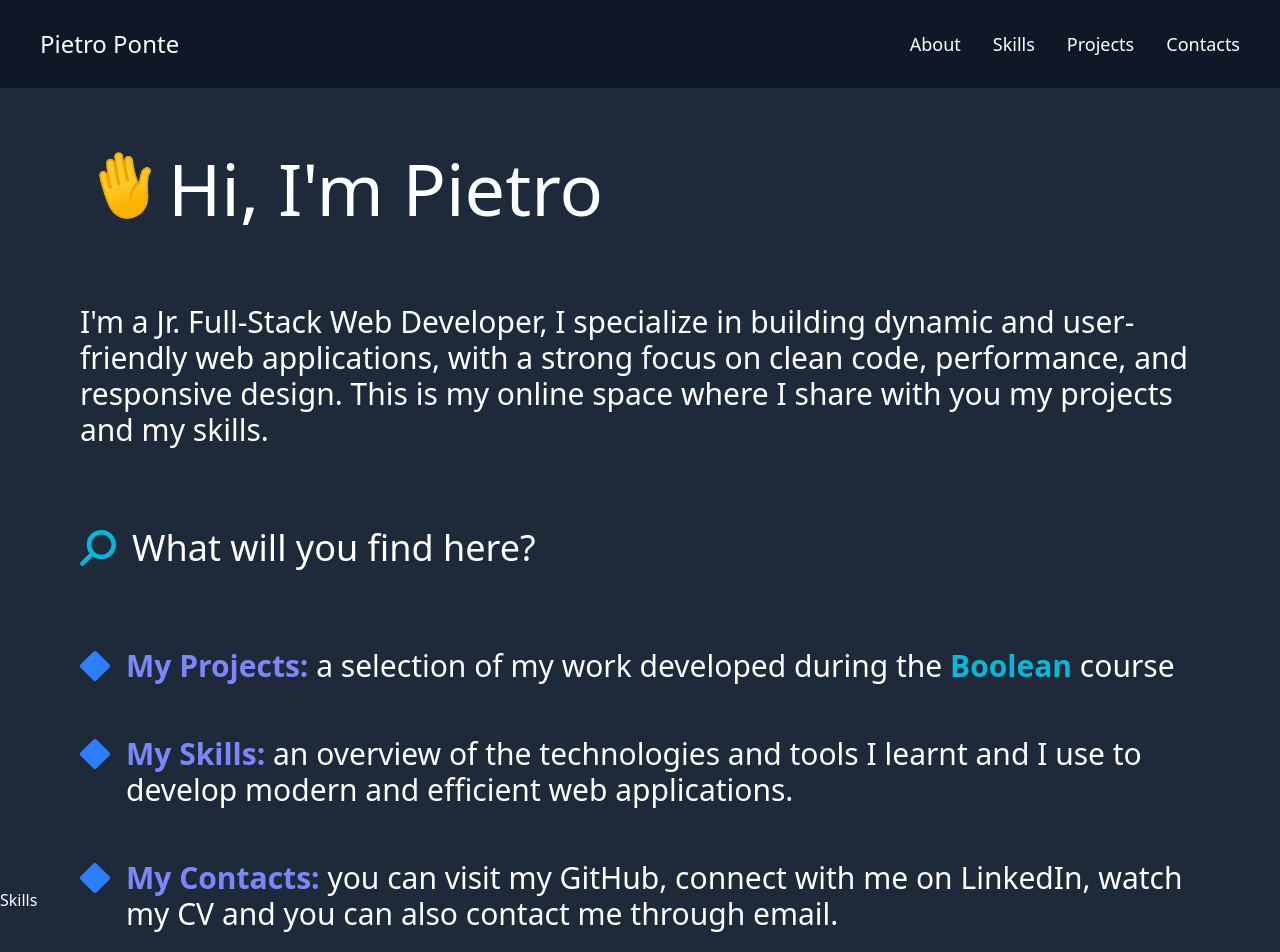
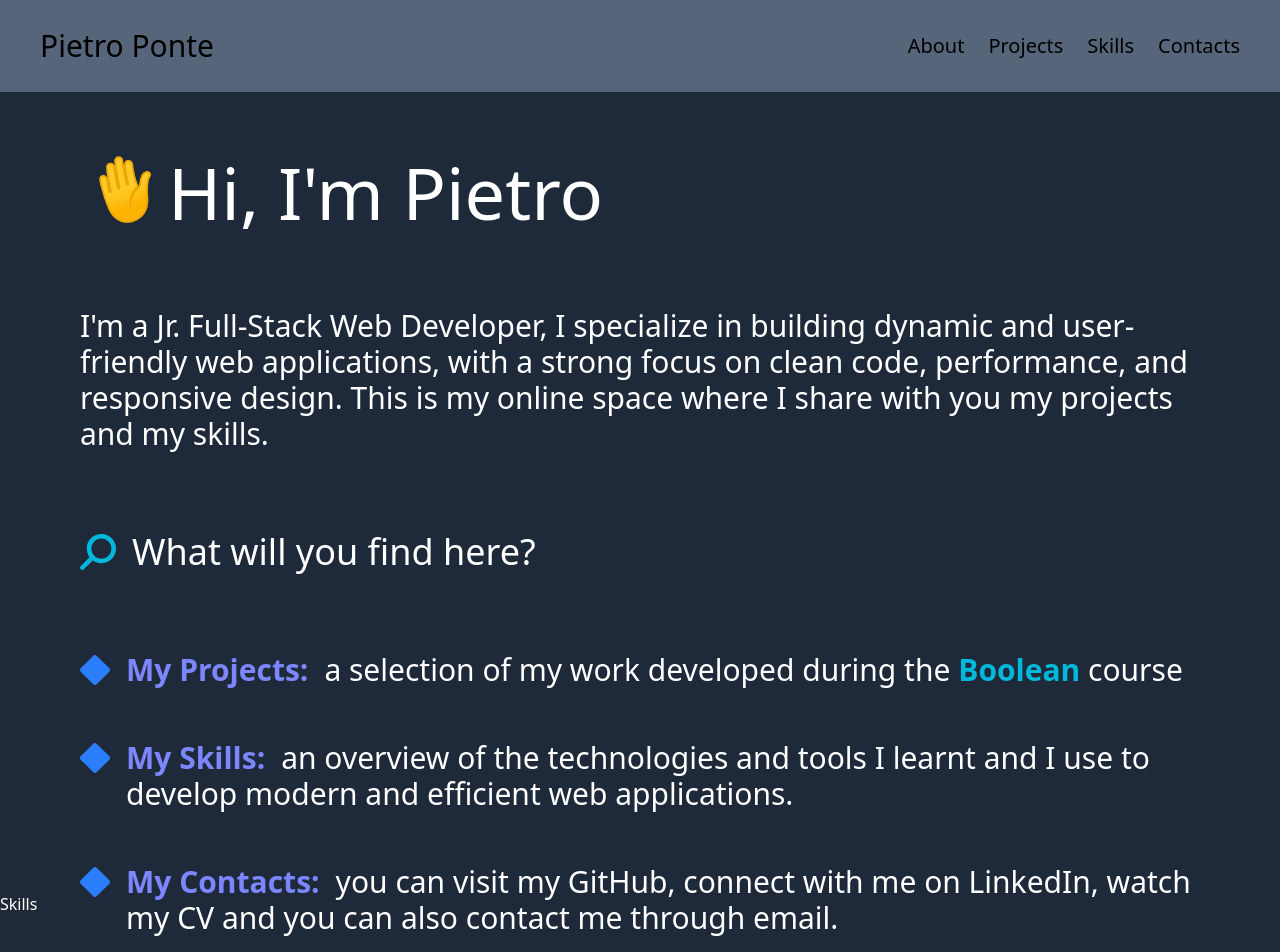
Before and after one commit to Pietroo03/MyPortfolio, a React (Vite) app: page / in a window 1280 px wide. Shown: the top 952 px of the page. Built offline with nearby package versions, Linux system fonts and the light colour scheme.

Commit message:
add style to header and about section

```diff
--- a/src/Components/About.jsx
+++ b/src/Components/About.jsx
@@ -20,13 +20,15 @@ export default function About() {
                         <span className='pl-4'>What will you find here?</span>
                     </div>
                     <ul>
-                        <li className='pb-13'>
-                            <FontAwesomeIcon icon={faDiamond} className='text-blue-500' />
-                            <div className='inline pl-4 '>
-                                <span className='font-bold text-indigo-400'>
-                                    <a href="#projects">My Projects: </a>
+                        <li className='pb-13 flex'>
+                            <div>
+                                <FontAwesomeIcon icon={faDiamond} className='text-blue-500' />
+                            </div>
+                            <div className='pl-4'>
+                                <span className='font-bold text-indigo-400 inline-block group transition-transform duration-500 ease-in-out hover:scale-105 transition duration-200 ease-in-out'>
+                                    <a href="#projects" className="bg-left-bottom bg-gradient-to-r from-indigo-400 to-indigo-400 bg-[length:0%_2px] bg-no-repeat group-hover:bg-[length:100%_2px] transition-all duration-500 ease-out ">My Projects:</a>
                                 </span>
-                                <span>a selection of my work developed during the <strong className='text-cyan-500'>Boolean</strong> course</span>
+                                <span className='pl-4'>a selection of my work developed during the <strong className='text-cyan-500'>Boolean</strong> course</span>
                             </div>
                         </li>
                         <li className='pb-13 flex'>
@@ -34,10 +36,10 @@ export default function About() {
                                 <FontAwesomeIcon icon={faDiamond} className='text-blue-500' />
                             </div>
                             <div className='pl-4'>
-                                <span className='font-bold text-indigo-400'>
-                                    <a href="#skills">My Skills: </a>
+                                <span className='font-bold text-indigo-400 inline-block group transition-transform duration-200 ease-in-out hover:scale-105 transition duration-500 ease-in-out'>
+                                    <a href="#skills" className="bg-left-bottom bg-gradient-to-r from-indigo-400 to-indigo-400 bg-[length:0%_2px] bg-no-repeat group-hover:bg-[length:100%_2px] transition-all duration-500 ease-out ">My Skills:</a>
                                 </span>
-                                <span>an overview of the technologies and tools I learnt and I use to develop modern and efficient web applications.</span>
+                                <span className='pl-4'>an overview of the technologies and tools I learnt and I use to develop modern and efficient web applications.</span>
                             </div>
 
                         </li>
@@ -46,18 +48,13 @@ export default function About() {
                                 <FontAwesomeIcon icon={faDiamond} className='text-blue-500' />
                             </div>
                             <div className='pl-4'>
-                                <span className='font-bold text-indigo-400'>
-                                    <a href="#contacts">My Contacts: </a>
+                                <span className='font-bold text-indigo-400 inline-block group transition-transform duration-200 ease-in-out hover:scale-105 transition duration-500 ease-in-out'>
+                                    <a href="#contacts" className="bg-left-bottom bg-gradient-to-r from-indigo-400 to-indigo-400 bg-[length:0%_2px] bg-no-repeat group-hover:bg-[length:100%_2px] transition-all duration-500 ease-out ">My Contacts:</a>
                                 </span>
-                                <span>you can visit my GitHub, connect with me on LinkedIn, watch my CV and you can also contact me through email.</span>
+                                <span className='pl-4'>you can visit my GitHub, connect with me on LinkedIn, watch my CV and you can also contact me through email.</span>
                             </div>
                         </li>
                     </ul>
-                </div>
-                <div className='text-center text-3xl pt-8 '>
-                    <button className='rounded-full bg-indigo-800 hover:scale-125 transition duration-200 ease-in-out' style={{ width: '40px', height: '40px' }}>
-                        <a href="#skills">↓</a>
-                    </button>
                 </div>
             </section >
 
--- a/src/Components/Header.jsx
+++ b/src/Components/Header.jsx
@@ -3,25 +3,25 @@ export default function Header() {
     return (
         <>
 
-            <header className="flex justify-between items-center py-7 px-4 text-lg bg-gray-900 text-white sticky top-0 right-0 left-0">
+            <header className="flex justify-between items-center py-7 px-4 text-xl bg-slate-600/90 text-black sticky top-0 right-0 left-0">
 
-                <div className="text-2xl ml-6 group hover:text-cyan-500 transition duration-200 ease-in-out">
-                    <a href="/" className="bg-left-bottom bg-gradient-to-r from-cyan-500 to-cyan-500 bg-[length:0%_2px] bg-no-repeat group-hover:bg-[length:100%_2px] transition-all duration-500 ease-out">Pietro Ponte</a>
+                <div className="text-3xl ml-6 group hover:text-blue-400 transition duration-200 ease-in-out hover:scale-120 transition duration-500 ease-in-out">
+                    <a href="/" className="bg-left-bottom bg-gradient-to-r from-blue-400 to-blue-400 bg-[length:0%_2px] bg-no-repeat group-hover:bg-[length:100%_2px] transition-all duration-500 ease-out">Pietro Ponte</a>
                 </div>
 
-                <nav className="justify-between ">
-                    <a href="#about" className="group hover:text-cyan-500 transition duration-200 ease-in-out">
-                        <span className="bg-left-bottom bg-gradient-to-r from-cyan-500 to-cyan-500 bg-[length:0%_2px] bg-no-repeat group-hover:bg-[length:100%_2px] transition-all duration-500 ease-out">About</span>
-                    </a>
-                    <a href="#skills" className="ml-8 group hover:text-cyan-500 transition duration-200 ease-in-out">
-                        <span className="bg-left-bottom bg-gradient-to-r from-cyan-500 to-cyan-500 bg-[length:0%_2px] bg-no-repeat group-hover:bg-[length:100%_2px] transition-all duration-500 ease-out">Skills</span>
-                    </a>
-                    <a href="#projects" className="ml-8 group  hover:text-cyan-500 transition duration-200 ease-in-out">
-                        <span className="bg-left-bottom bg-gradient-to-r from-cyan-500 to-cyan-500 bg-[length:0%_2px] bg-no-repeat group-hover:bg-[length:100%_2px] transition-all duration-500 ease-out">Projects</span>
-                    </a>
-                    <a href="#contacts" className="ml-8 mr-6 group  hover:text-cyan-500 transition duration-200 ease-in-out">
-                        <span className="bg-left-bottom bg-gradient-to-r from-cyan-500 to-cyan-500 bg-[length:0%_2px] bg-no-repeat group-hover:bg-[length:100%_2px] transition-all duration-500 ease-out">Contacts</span>
-                    </a>
+                <nav className="flex items-center">
+                    <div className="group hover:text-blue-400 transition duration-200 ease-in-out hover:scale-120 transition duration-500 ease-in-out">
+                        <a href="#about" className="bg-left-bottom bg-gradient-to-r from-blue-400 to-blue-400 bg-[length:0%_2px] bg-no-repeat group-hover:bg-[length:100%_2px] transition-all duration-500 ease-out ">About</a>
+                    </div>
+                    <div className="ml-6 group hover:text-blue-400 transition duration-200 ease-in-out hover:scale-120 transition duration-500 ease-in-out">
+                        <a href="#projects" className="bg-left-bottom bg-gradient-to-r from-blue-400 to-blue-400 bg-[length:0%_2px] bg-no-repeat group-hover:bg-[length:100%_2px] transition-all duration-500 ease-out ">Projects</a>
+                    </div>
+                    <div className="ml-6 group hover:text-blue-400 transition duration-200 ease-in-out hover:scale-120 transition duration-500 ease-in-out">
+                        <a href="#skills" className="bg-left-bottom bg-gradient-to-r from-blue-400 to-blue-400 bg-[length:0%_2px] bg-no-repeat group-hover:bg-[length:100%_2px] transition-all duration-500 ease-out ">Skills</a>
+                    </div>
+                    <div className="mx-6 group hover:text-blue-400 transition duration-200 ease-in-out hover:scale-120 transition duration-500 ease-in-out">
+                        <a href="#contacts" className="bg-left-bottom bg-gradient-to-r from-blue-400 to-blue-400 bg-[length:0%_2px] bg-no-repeat group-hover:bg-[length:100%_2px] transition-all duration-500 ease-out ">Contacts</a>
+                    </div>
                 </nav>
 
             </header>
```
